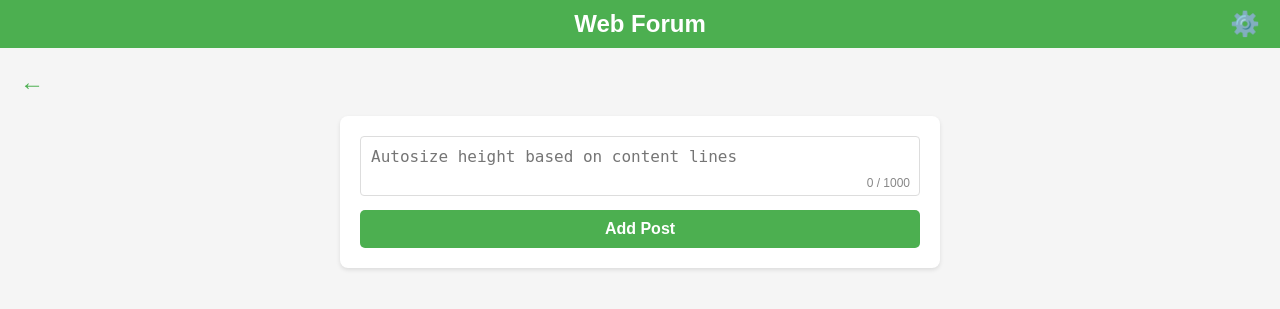
After one commit to usd-cs/COMP-49X-24-25-san-diego-food-bank-intro-project, a Django app: template intro_project_django/web_forum/templates/web_forum/create_new_post.html in a window 1280 px wide. The commit adds this page. Shown: the top 309 px of the page. Run offline with Django 5.2, Linux system fonts and the light colour scheme; the template is opened without the code that fills it, so the values that code supplies are empty.

Commit message:
Implemented create_new_post UI and added button functionality

```diff
--- a/intro_project_django/intro_project_django/settings.py
+++ b/intro_project_django/intro_project_django/settings.py
@@ -122,3 +122,4 @@ STATIC_URL = 'static/'
 # https://docs.djangoproject.com/en/5.1/ref/settings/#default-auto-field
 
 DEFAULT_AUTO_FIELD = 'django.db.models.BigAutoField'
+LOGOUT_REDIRECT_URL = 'home'
--- /dev/null
+++ b/intro_project_django/web_forum/static/css/create_new_post.css
@@ -0,0 +1,65 @@
+/* create_new_post.css */
+
+.create-post-container {
+    display: flex;
+    flex-direction: column;
+    align-items: center;
+    padding: 20px;
+}
+
+.back-button {
+    align-self: flex-start;
+    margin-bottom: 20px;
+    font-size: 24px;
+    text-decoration: none;
+    color: #4CAF50;
+}
+
+.post-form {
+    width: 100%;
+    max-width: 600px;
+    background-color: #ffffff;
+    padding: 20px;
+    border-radius: 8px;
+    box-shadow: 0 2px 4px rgba(0, 0, 0, 0.1);
+}
+
+.form-group {
+    position: relative;
+}
+
+.post-input {
+    width: 100%;
+    height: auto;
+    padding: 10px;
+    font-size: 16px;
+    border: 1px solid #ddd;
+    border-radius: 4px;
+    resize: none;
+    overflow-y: auto;
+}
+
+.char-count {
+    position: absolute;
+    bottom: 10px;
+    right: 10px;
+    font-size: 12px;
+    color: #888;
+}
+
+.add-post-button {
+    margin-top: 10px;
+    width: 100%;
+    padding: 10px;
+    background-color: #4CAF50;
+    color: white;
+    border: none;
+    border-radius: 5px;
+    font-size: 16px;
+    cursor: pointer;
+    font-weight: bold;
+}
+
+.add-post-button:hover {
+    background-color: #45a049;
+}
--- /dev/null
+++ b/intro_project_django/web_forum/templates/web_forum/create_new_post.html
@@ -0,0 +1,35 @@
+{% extends 'web_forum/navigation_bar.html' %}
+{% load static %}
+
+{% block content %}
+<link rel="stylesheet" href="{% static 'css/create_new_post.css' %}">
+
+<div class="create-post-container">
+    <a href="{% url 'home' %}" class="back-button">&larr;</a>
+    <div class="post-form">
+        <form method="post" action="{% url 'create post' %}">
+            {% csrf_token %}
+            <div class="form-group">
+                <textarea name="content" class="post-input" placeholder="Autosize height based on content lines" maxlength="1000"></textarea>
+                <div class="char-count">0 / 1000</div>
+            </div>
+            <button type="submit" class="add-post-button">Add Post</button>
+        </form>
+    </div>
+</div>
+
+<script>
+    const postInput = document.querySelector('.post-input');
+    const charCount = document.querySelector('.char-count');
+
+    postInput.addEventListener('input', () => {
+        // Update character count
+        charCount.textContent = `${postInput.value.length} / 1000`;
+
+        // Autosize the textarea based on content
+        postInput.style.height = 'auto';
+        postInput.style.height = postInput.scrollHeight + 'px';
+    });
+</script>
+
+{% endblock %}
--- a/intro_project_django/web_forum/templates/web_forum/navigation_bar.html
+++ b/intro_project_django/web_forum/templates/web_forum/navigation_bar.html
@@ -30,6 +30,12 @@
       text-align: center;
       font-size: 24px;
       font-weight: bold;
+      position: relative;
+    }
+
+    .header a {
+      color: inherit;  /* Inherit the color from the parent element */
+      text-decoration: none;  /* Remove underline */
     }
 
     /* Gear icon styling (placeholder for actual icon) */
@@ -40,19 +46,70 @@
       font-size: 24px;
       cursor: pointer;
     }
+
+    /* Dropdown menu styling */
+    .dropdown {
+      display: none; /* Hidden by default */
+      position: absolute;
+      right: 20px;
+      top: 40px;
+      background-color: white;
+      box-shadow: 0px 4px 8px rgba(0, 0, 0, 0.1);
+      padding: 10px;
+      border-radius: 4px;
+    }
+
+    .dropdown a {
+      text-decoration: none;
+      color: #4CAF50;
+      font-weight: bold;
+    }
+
+    /* Show the dropdown when active */
+    .dropdown.active {
+      display: block;
+    }
   </style>
 </head>
 <body>
 
   <!-- Header Section -->
   <div class="header">
-    Web Forum
-    <span class="gear-icon">⚙️</span> <!-- Placeholder gear icon (can replace with actual image or font icon) -->
+    <a href="{% url 'home' %}">Web Forum</a>
+    <!-- Settings icon button -->
+    <span class="gear-icon" onclick="toggleDropdown()">⚙️</span>
+
+    <!-- Dropdown menu for login/logout -->
+    <div id="dropdownMenu" class="dropdown">
+      {% if user.is_authenticated %}
+        <a href="{% url 'logout' %}">Log Out</a>
+      {% else %}
+        <a href="{% url 'login' %}">Log In</a>
+      {% endif %}
+    </div>
   </div>
 
   <!-- Content Block for Other Templates to Extend -->
   {% block content %}
   {% endblock %}
 
+  <script>
+    // JavaScript function to toggle the dropdown menu visibility
+    function toggleDropdown() {
+      const dropdown = document.getElementById('dropdownMenu');
+      dropdown.classList.toggle('active');
+    }
+
+    // Close the dropdown if clicked outside
+    window.onclick = function(event) {
+      if (!event.target.matches('.gear-icon')) {
+        const dropdown = document.getElementById('dropdownMenu');
+        if (dropdown.classList.contains('active')) {
+          dropdown.classList.remove('active');
+        }
+      }
+    }
+  </script>
+
 </body>
 </html>
--- a/intro_project_django/web_forum/urls.py
+++ b/intro_project_django/web_forum/urls.py
@@ -2,10 +2,13 @@
 
 from django.urls import path
 from . import views
+from django.contrib.auth import views as auth_views
 
 
 urlpatterns = [
     path("", views.home_view, name="home"),
     path("post/", views.post_view, name="post"),
     path("create_post/", views.create_post_view, name="create post"),
+    path("login/", views.login_view, name="login"),
+    path("logout/", auth_views.LogoutView.as_view(), name="logout"),
 ]
```
Also changed, not shown: intro_project_django/web_forum/views.py (+10 -2 lines).
